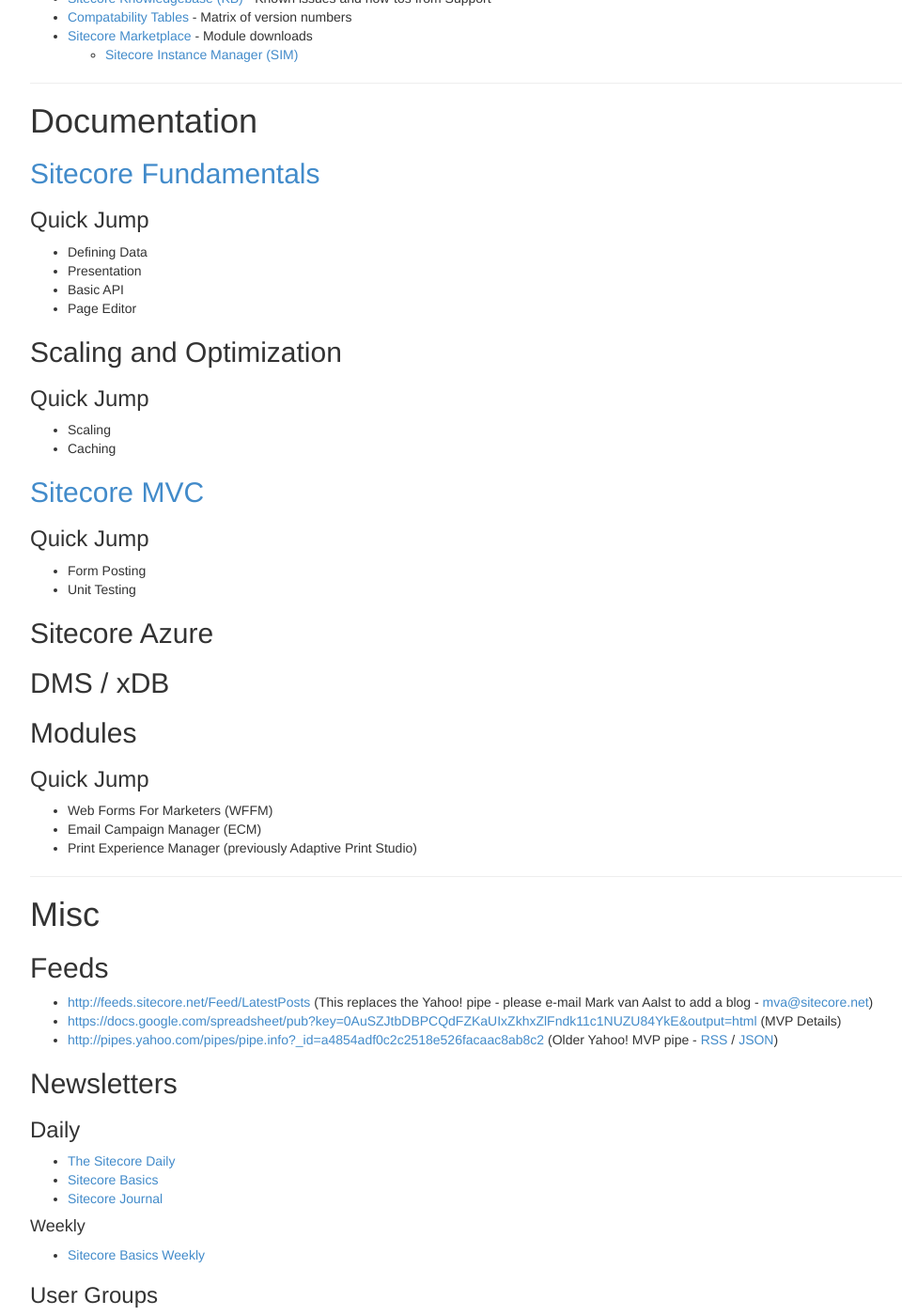
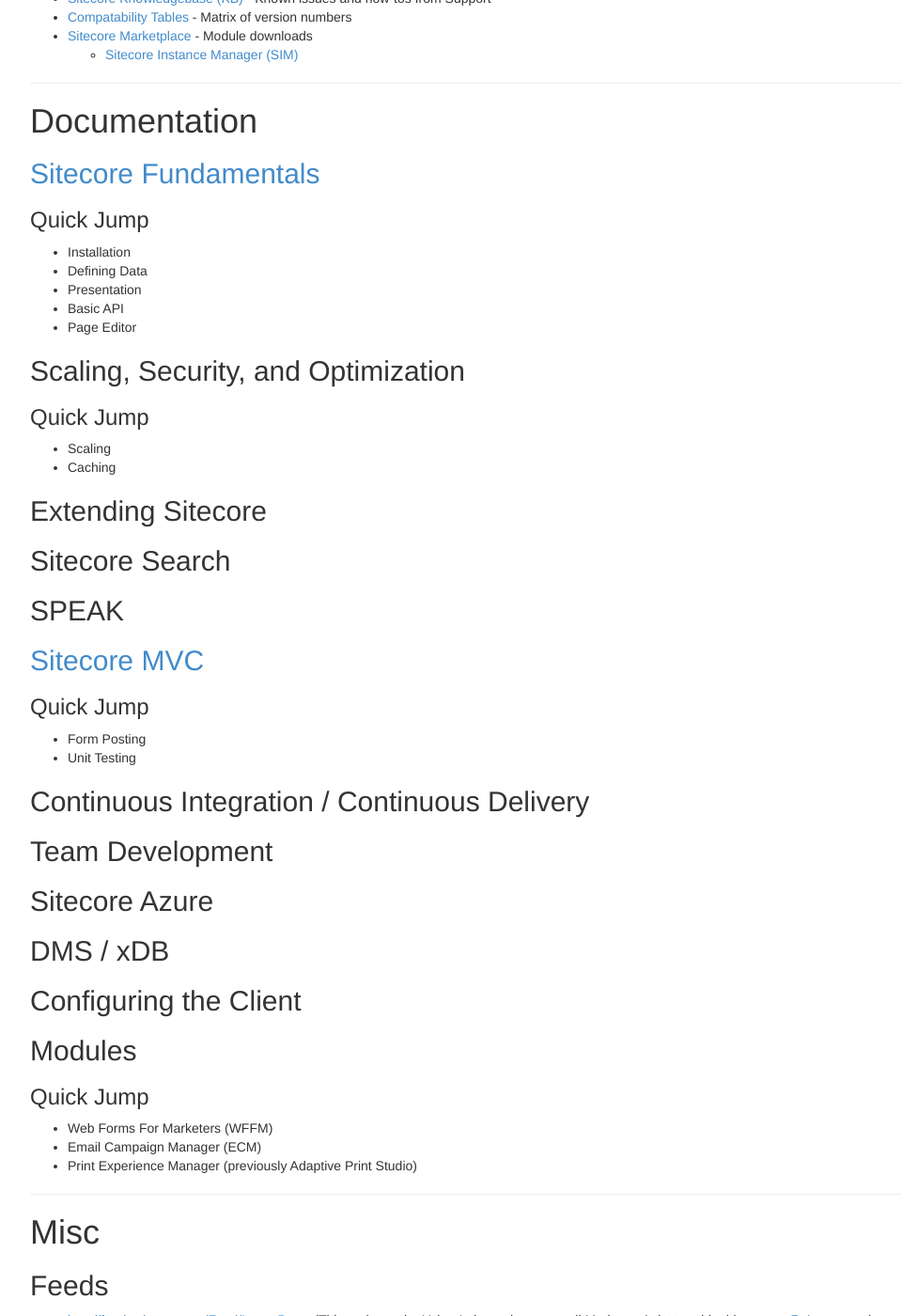
Before and after one commit to Sitecore-Community/docs, a Jekyll site: the page built from index.md, in a window 1280 px wide and 1400 px high, scrolled down 433 px. Shown: the whole window at 94% size, without its empty margins (38-998 px from the left). Built offline with Jekyll 4.4.1, drawn with Linux system fonts in a browser that asks for light colours; nearby versions of some CDN libraries.

Commit message:
Modified file using Dillinger

```diff
--- a/index.md
+++ b/index.md
@@ -24,17 +24,24 @@
 
 ### Quick Jump
 
+* Installation
 * Defining Data
 * Presentation
 * Basic API
 * Page Editor
 
-##Scaling and Optimization
+##Scaling, Security, and Optimization
 
 ### Quick Jump
 
 * Scaling
 * Caching
+
+## Extending Sitecore
+
+## Sitecore Search
+
+## SPEAK
 
 ##[Sitecore MVC](/documentation/Sitecore MVC/index.html)
 
@@ -43,10 +50,15 @@
 * Form Posting
 * Unit Testing
 
+## Continuous Integration / Continuous Delivery
 
-##Sitecore Azure
+## Team Development
+
+## Sitecore Azure
 
 ## DMS / xDB
+
+## Configuring the Client
 
 ## Modules
 
```
